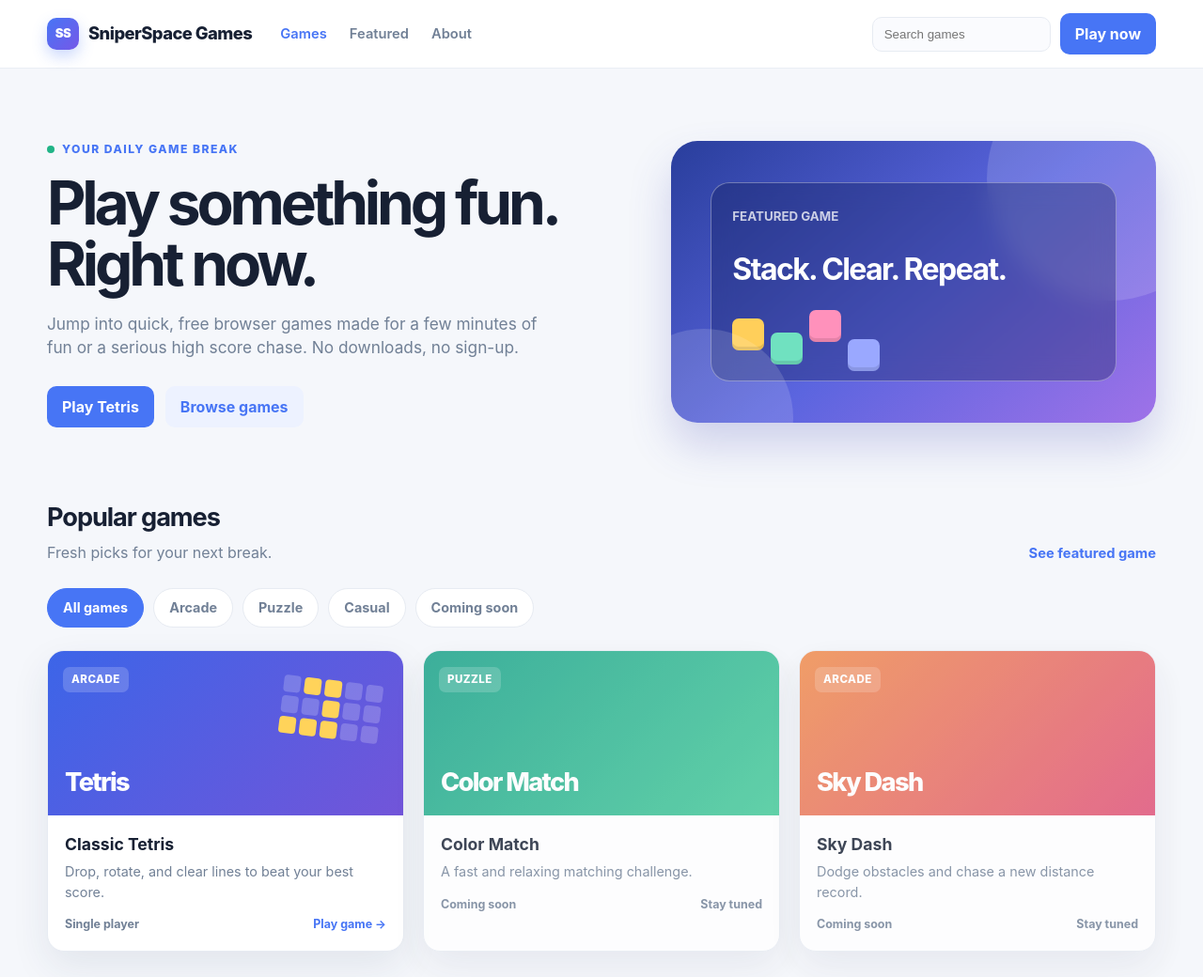
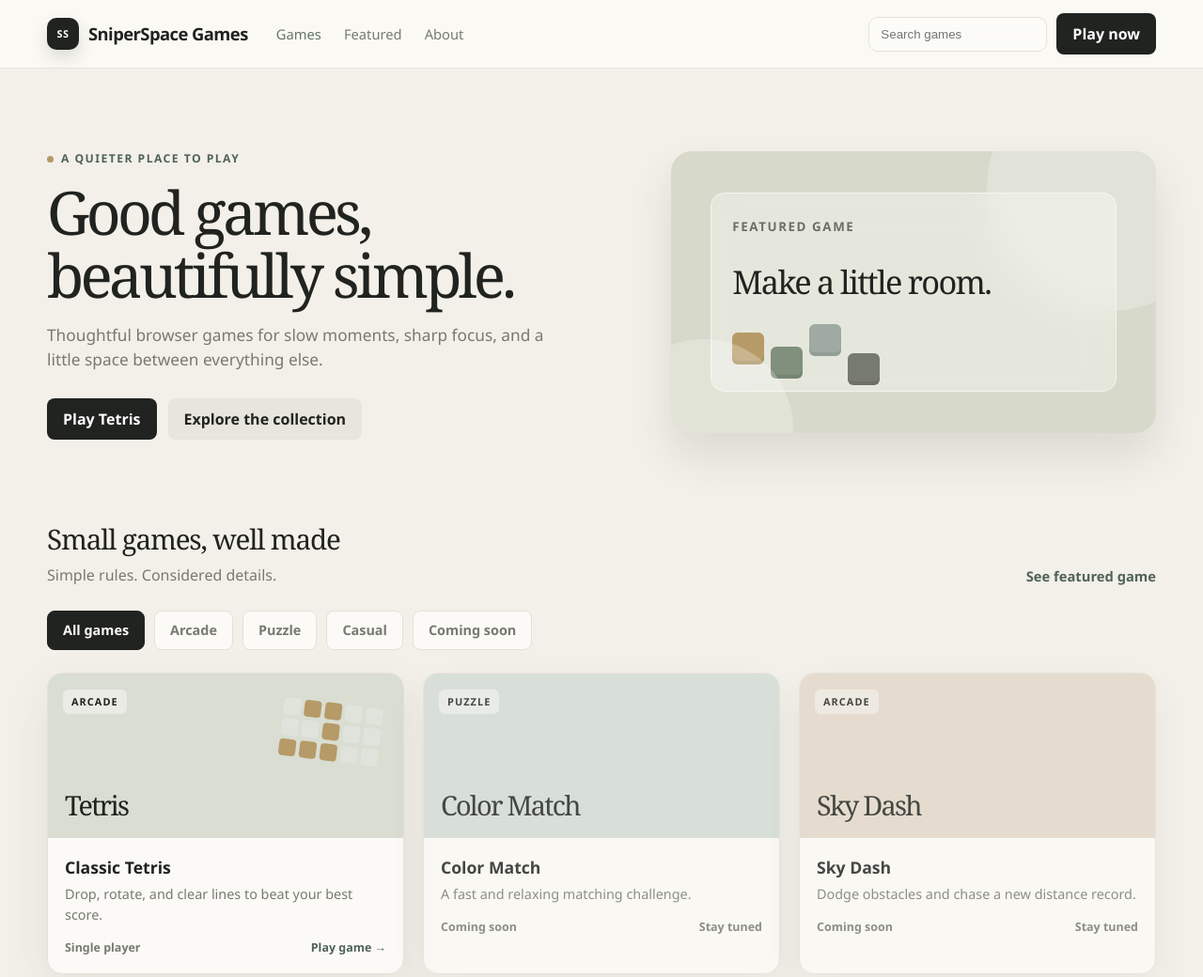
Before and after one commit to sniperspace/sniperspace.github.io, a plain HTML site: page index.html in a window 1280 px wide. Shown: the top 1040 px of the page at 94% size. Drawn offline with Linux system fonts and the light colour scheme.

Commit message:
Refine games site with premium calm theme
Co-authored-by: Copilot App <223556219+Copilot@users.noreply.github.com>

```diff
--- a/index.html
+++ b/index.html
@@ -3,22 +3,23 @@
 <head>
   <meta charset="utf-8">
   <meta name="viewport" content="width=device-width, initial-scale=1">
-  <meta name="theme-color" content="#111827">
+  <meta name="theme-color" content="#f3f0e9">
   <meta name="description" content="Play free browser games at SniperSpace Games. Start with a modern, fast Tetris experience.">
   <title>SniperSpace Games | Play free browser games</title>
   <style>
     :root {
-      --ink: #172033;
-      --muted: #718096;
-      --line: #e7ebf2;
-      --surface: #ffffff;
-      --page: #f5f7fb;
-      --blue: #4775f5;
-      --blue-dark: #3156cf;
-      --purple: #7658e8;
-      --green: #20b486;
-      --shadow: 0 16px 40px rgba(37, 52, 86, .09);
-      --radius: 18px;
+      --ink: #20231f;
+      --muted: #777a70;
+      --line: #e4e1d8;
+      --surface: #fbfaf6;
+      --page: #f3f0e9;
+      --blue: #65756a;
+      --blue-dark: #4f6257;
+      --purple: #8c806d;
+      --green: #80907d;
+      --gold: #b69a67;
+      --shadow: 0 18px 50px rgba(53, 55, 45, .08);
+      --radius: 16px;
     }
 
     * { box-sizing: border-box; }
@@ -27,7 +28,7 @@
       margin: 0;
       color: var(--ink);
       background: var(--page);
-      font: 16px/1.5 Inter, ui-sans-serif, system-ui, -apple-system, BlinkMacSystemFont, "Segoe UI", sans-serif;
+      font: 16px/1.5 "Avenir Next", Avenir, "Segoe UI", sans-serif;
     }
     button, a { font: inherit; }
     button { cursor: pointer; }
@@ -37,9 +38,9 @@
       position: sticky;
       top: 0;
       z-index: 20;
-      background: rgba(255,255,255,.92);
-      border-bottom: 1px solid rgba(231,235,242,.85);
-      backdrop-filter: blur(14px);
+      background: rgba(251,250,246,.9);
+      border-bottom: 1px solid rgba(228,225,216,.85);
+      backdrop-filter: blur(18px);
     }
     .nav {
       width: min(1180px, calc(100% - 40px));
@@ -53,7 +54,7 @@
       display: inline-flex;
       align-items: center;
       gap: 10px;
-      font-weight: 800;
+      font-weight: 700;
       font-size: 1.15rem;
       letter-spacing: -.03em;
       white-space: nowrap;
@@ -65,10 +66,11 @@
       place-items: center;
       color: white;
       border-radius: 10px;
-      background: linear-gradient(135deg, var(--blue), var(--purple));
-      box-shadow: 0 7px 16px rgba(71,117,245,.28);
-      font-size: .82rem;
-      font-weight: 900;
+      background: var(--ink);
+      box-shadow: 0 8px 18px rgba(32,35,31,.14);
+      font-size: .68rem;
+      font-weight: 800;
+      letter-spacing: .04em;
     }
     .nav-links {
       display: flex;
@@ -76,7 +78,7 @@
       gap: 24px;
       color: var(--muted);
       font-size: .92rem;
-      font-weight: 600;
+      font-weight: 500;
     }
     .nav-links a:hover, .nav-links a.active { color: var(--blue); }
     .nav-actions { margin-left: auto; display: flex; gap: 10px; align-items: center; }
@@ -86,22 +88,22 @@
       border-radius: 10px;
       padding: 10px 12px;
       color: var(--ink);
-      background: #fafbfe;
+      background: rgba(255,255,255,.35);
       outline: none;
     }
-    .search:focus { border-color: #9eb4ff; box-shadow: 0 0 0 3px #e8edff; }
+    .search:focus { border-color: var(--blue); box-shadow: 0 0 0 3px rgba(101,117,106,.12); }
 
     .button {
       border: 0;
-      border-radius: 10px;
-      padding: 10px 16px;
+      border-radius: 8px;
+      padding: 10px 17px;
       color: white;
-      background: var(--blue);
-      font-weight: 750;
+      background: var(--ink);
+      font-weight: 650;
       transition: transform .18s, background .18s, box-shadow .18s;
     }
-    .button:hover { background: var(--blue-dark); transform: translateY(-2px); box-shadow: 0 8px 18px rgba(71,117,245,.22); }
-    .button.secondary { color: var(--blue); background: #edf2ff; }
+    .button:hover { background: var(--blue-dark); transform: translateY(-2px); box-shadow: 0 8px 18px rgba(32,35,31,.16); }
+    .button.secondary { color: var(--ink); background: #e7e5dc; }
     .button.secondary:hover { color: white; background: var(--blue); }
 
     main { width: min(1180px, calc(100% - 40px)); margin: auto; }
@@ -110,26 +112,28 @@
       grid-template-columns: 1.1fr .9fr;
       gap: 34px;
       align-items: center;
-      padding: 72px 0 58px;
+      padding: 82px 0 66px;
     }
     .eyebrow {
       display: inline-flex;
       align-items: center;
       gap: 8px;
-      color: var(--blue);
+      color: var(--blue-dark);
       font-size: .76rem;
       font-weight: 800;
       letter-spacing: .12em;
       text-transform: uppercase;
     }
-    .eyebrow::before { content: ""; width: 8px; height: 8px; border-radius: 50%; background: var(--green); }
+    .eyebrow::before { content: ""; width: 7px; height: 7px; border-radius: 50%; background: var(--gold); }
     h1, h2, h3, p { margin-top: 0; }
     h1 {
       max-width: 620px;
       margin: 14px 0 18px;
-      font-size: clamp(2.4rem, 5vw, 4.5rem);
-      line-height: 1.02;
-      letter-spacing: -.065em;
+      font-family: Georgia, "Times New Roman", serif;
+      font-size: clamp(2.7rem, 5vw, 4.65rem);
+      font-weight: 500;
+      line-height: 1.04;
+      letter-spacing: -.06em;
     }
     .hero-copy { max-width: 540px; color: var(--muted); font-size: 1.08rem; }
     .hero-actions { display: flex; flex-wrap: wrap; gap: 12px; margin-top: 28px; }
@@ -137,15 +141,15 @@
       min-height: 300px;
       position: relative;
       overflow: hidden;
-      border-radius: 28px;
-      background: linear-gradient(140deg, #293e9c 0%, #5b65df 52%, #9f72e8 100%);
-      box-shadow: 0 24px 45px rgba(69,75,183,.22);
+      border-radius: 22px;
+      background: #d7d9ca;
+      box-shadow: 0 24px 45px rgba(53,55,45,.12);
     }
     .hero-art::before, .hero-art::after {
       content: "";
       position: absolute;
       border-radius: 50%;
-      background: rgba(255,255,255,.14);
+      background: rgba(255,255,255,.26);
     }
     .hero-art::before { width: 260px; height: 260px; right: -80px; top: -90px; }
     .hero-art::after { width: 190px; height: 190px; left: -60px; bottom: -90px; }
@@ -153,37 +157,37 @@
       position: absolute;
       inset: 44px 42px;
       padding: 22px;
-      border: 1px solid rgba(255,255,255,.34);
-      border-radius: 20px;
-      color: white;
-      background: rgba(15,26,78,.32);
-      backdrop-filter: blur(12px);
+      border: 1px solid rgba(255,255,255,.55);
+      border-radius: 15px;
+      color: var(--ink);
+      background: rgba(251,250,246,.42);
+      backdrop-filter: blur(16px);
     }
-    .art-window small { opacity: .75; font-weight: 700; }
-    .art-window strong { display: block; margin-top: 22px; font-size: 2rem; letter-spacing: -.05em; }
+    .art-window small { opacity: .62; font-weight: 700; letter-spacing: .12em; }
+    .art-window strong { display: block; margin-top: 22px; font-family: Georgia, serif; font-size: 2.15rem; font-weight: 500; letter-spacing: -.05em; }
     .art-blocks { display: flex; gap: 7px; margin-top: 28px; }
-    .art-block { width: 34px; height: 34px; border-radius: 7px; background: #ffcf5a; box-shadow: inset 0 -4px rgba(0,0,0,.1); }
-    .art-block:nth-child(2) { background: #70e1c0; transform: translateY(15px); }
-    .art-block:nth-child(3) { background: #ff91bb; transform: translateY(-9px); }
-    .art-block:nth-child(4) { background: #9aa8ff; transform: translateY(22px); }
+    .art-block { width: 34px; height: 34px; border-radius: 6px; background: #b69a67; box-shadow: inset 0 -4px rgba(0,0,0,.08); }
+    .art-block:nth-child(2) { background: #80907d; transform: translateY(15px); }
+    .art-block:nth-child(3) { background: #9eaaa2; transform: translateY(-9px); }
+    .art-block:nth-child(4) { background: #777a70; transform: translateY(22px); }
 
     .section { padding: 18px 0 70px; }
     .section-heading { display: flex; justify-content: space-between; align-items: end; gap: 20px; margin-bottom: 22px; }
-    .section-heading h2 { margin-bottom: 4px; font-size: 1.7rem; letter-spacing: -.04em; }
+    .section-heading h2 { margin-bottom: 4px; font-family: Georgia, serif; font-size: 1.85rem; font-weight: 500; letter-spacing: -.04em; }
     .section-heading p { margin: 0; color: var(--muted); }
-    .text-link { color: var(--blue); font-weight: 750; font-size: .92rem; }
+    .text-link { color: var(--blue-dark); font-weight: 650; font-size: .92rem; }
     .category-row { display: flex; gap: 10px; overflow-x: auto; padding: 4px 0 24px; }
     .category {
       flex: 0 0 auto;
       padding: 9px 16px;
       border: 1px solid var(--line);
-      border-radius: 999px;
+      border-radius: 8px;
       color: var(--muted);
       background: var(--surface);
-      font-weight: 700;
+      font-weight: 600;
       font-size: .9rem;
     }
-    .category.active, .category:hover { color: white; border-color: var(--blue); background: var(--blue); }
+    .category.active, .category:hover { color: var(--surface); border-color: var(--ink); background: var(--ink); }
     .game-grid { display: grid; grid-template-columns: repeat(3, 1fr); gap: 20px; }
     .game-card {
       overflow: hidden;
@@ -194,19 +198,19 @@
       transition: transform .2s, box-shadow .2s;
     }
     .game-card:hover { transform: translateY(-5px); box-shadow: 0 20px 44px rgba(37,52,86,.14); }
-    .game-thumb { position: relative; min-height: 175px; padding: 16px; color: white; background: linear-gradient(135deg, #3c65e8, #7255d9); }
-    .game-thumb.green { background: linear-gradient(135deg, #149f86, #42c997); }
-    .game-thumb.orange { background: linear-gradient(135deg, #ef8a48, #df4d75); }
-    .game-badge { display: inline-block; padding: 5px 9px; border-radius: 7px; background: rgba(255,255,255,.18); font-size: .72rem; font-weight: 800; letter-spacing: .04em; text-transform: uppercase; }
-    .thumb-title { position: absolute; left: 18px; bottom: 14px; font-size: 1.7rem; font-weight: 850; letter-spacing: -.06em; }
+    .game-thumb { position: relative; min-height: 175px; padding: 16px; color: var(--ink); background: #d9ddd2; }
+    .game-thumb.green { background: #d2dcd5; }
+    .game-thumb.orange { background: #e2d8ca; }
+    .game-badge { display: inline-block; padding: 5px 9px; border-radius: 6px; background: rgba(251,250,246,.52); font-size: .68rem; font-weight: 700; letter-spacing: .1em; text-transform: uppercase; }
+    .thumb-title { position: absolute; left: 18px; bottom: 14px; font-family: Georgia, serif; font-size: 1.8rem; font-weight: 500; letter-spacing: -.06em; }
     .mini-board { position: absolute; right: 24px; top: 31px; display: grid; grid-template-columns: repeat(5, 18px); gap: 4px; transform: rotate(7deg); }
     .mini-board span { width: 18px; height: 18px; border-radius: 4px; background: rgba(255,255,255,.2); }
-    .mini-board span.fill { background: #ffd35a; }
+    .mini-board span.fill { background: var(--gold); }
     .card-body { padding: 18px; }
     .card-body h3 { margin-bottom: 5px; font-size: 1.1rem; }
     .card-body p { margin-bottom: 15px; color: var(--muted); font-size: .9rem; }
     .card-meta { display: flex; justify-content: space-between; align-items: center; color: var(--muted); font-size: .78rem; font-weight: 700; }
-    .play-link { color: var(--blue); }
+    .play-link { color: var(--blue-dark); }
     .coming-soon { opacity: .82; }
 
     #play { scroll-margin-top: 100px; }
@@ -221,30 +225,30 @@
       background: var(--surface);
       box-shadow: var(--shadow);
     }
-    .game-section h2 { margin: 0 0 5px; font-size: 1.8rem; letter-spacing: -.04em; }
+    .game-section h2 { margin: 0 0 5px; font-family: Georgia, serif; font-size: 2rem; font-weight: 500; letter-spacing: -.04em; }
     .game-section > div > p { margin-bottom: 20px; color: var(--muted); }
     .game-layout { display: flex; flex-wrap: wrap; align-items: flex-start; gap: 20px; }
-    .board-wrap { position: relative; padding: 10px; border-radius: 14px; background: #111827; box-shadow: inset 0 0 0 1px #34415d; }
-    #tetris { display: block; width: min(300px, 72vw); height: auto; border-radius: 6px; background: #1c2639; }
+    .board-wrap { position: relative; padding: 10px; border-radius: 13px; background: #2e342f; box-shadow: inset 0 0 0 1px #576057, 0 10px 24px rgba(32,35,31,.13); }
+    #tetris { display: block; width: min(300px, 72vw); height: auto; border-radius: 5px; background: #343c36; }
     .pause-overlay {
       position: absolute; inset: 10px; display: none; place-items: center;
       border-radius: 6px; color: white; background: rgba(17,24,39,.72); font-weight: 800; font-size: 1.3rem;
     }
     .pause-overlay.visible { display: grid; }
     .game-stats { width: 168px; display: grid; gap: 10px; }
-    .stat { padding: 13px 15px; border-radius: 12px; background: #f5f7fb; }
+    .stat { padding: 13px 15px; border-radius: 10px; background: #f1efe8; }
     .stat span { display: block; color: var(--muted); font-size: .73rem; font-weight: 750; text-transform: uppercase; letter-spacing: .05em; }
     .stat strong { display: block; margin-top: 2px; font-size: 1.3rem; }
     .controls { display: flex; gap: 8px; margin-top: 4px; }
     .controls .button { flex: 1; padding: 9px; }
     .keys { margin: 18px 0 0; color: var(--muted); font-size: .78rem; }
-    .side-panel { padding: 20px; border-radius: 16px; background: #f6f8fc; }
+    .side-panel { padding: 20px; border-radius: 14px; background: #efede5; }
     .side-panel h3 { margin-bottom: 10px; font-size: 1rem; }
     .side-panel p { margin-bottom: 13px; color: var(--muted); font-size: .86rem; }
     .feature-list { display: grid; gap: 10px; margin: 0; padding: 0; list-style: none; color: var(--muted); font-size: .84rem; }
-    .feature-list li::before { content: "✓"; margin-right: 8px; color: var(--green); font-weight: 900; }
+    .feature-list li::before { content: "✓"; margin-right: 8px; color: var(--blue-dark); font-weight: 900; }
 
-    footer { margin-top: 35px; border-top: 1px solid var(--line); background: white; }
+    footer { margin-top: 35px; border-top: 1px solid var(--line); background: var(--surface); }
     .footer-inner { width: min(1180px, calc(100% - 40px)); margin: auto; padding: 28px 0; display: flex; justify-content: space-between; color: var(--muted); font-size: .85rem; }
 
     @media (max-width: 800px) {
@@ -297,18 +301,18 @@
   <main>
     <section class="hero">
       <div>
-        <span class="eyebrow">Your daily game break</span>
-        <h1>Play something fun. Right now.</h1>
-        <p class="hero-copy">Jump into quick, free browser games made for a few minutes of fun or a serious high score chase. No downloads, no sign-up.</p>
+        <span class="eyebrow">A quieter place to play</span>
+        <h1>Good games, beautifully simple.</h1>
+        <p class="hero-copy">Thoughtful browser games for slow moments, sharp focus, and a little space between everything else.</p>
         <div class="hero-actions">
           <a class="button" href="#play">Play Tetris</a>
-          <a class="button secondary" href="#games">Browse games</a>
+          <a class="button secondary" href="#games">Explore the collection</a>
         </div>
       </div>
       <div class="hero-art" aria-hidden="true">
         <div class="art-window">
           <small>FEATURED GAME</small>
-          <strong>Stack. Clear. Repeat.</strong>
+          <strong>Make a little room.</strong>
           <div class="art-blocks">
             <span class="art-block"></span><span class="art-block"></span><span class="art-block"></span><span class="art-block"></span>
           </div>
@@ -318,7 +322,7 @@
 
     <section class="section" id="games">
       <div class="section-heading">
-        <div><h2>Popular games</h2><p>Fresh picks for your next break.</p></div>
+        <div><h2>Small games, well made</h2><p>Simple rules. Considered details.</p></div>
         <a class="text-link" href="#play">See featured game</a>
       </div>
       <div class="category-row" aria-label="Game categories">
@@ -358,12 +362,12 @@
 
     <section class="section" id="play">
       <div class="section-heading">
-        <div><h2>Featured game</h2><p>Classic rules, modern high-score chase.</p></div>
+        <div><h2>Featured game</h2><p>A familiar ritual with a calmer rhythm.</p></div>
       </div>
       <div class="game-section">
         <div>
           <h2>Classic Tetris</h2>
-          <p>Use the keyboard or the on-screen controls. Clear four lines at once for a Tetris.</p>
+          <p>Use the keyboard or on-screen controls. Clear four lines at once and settle into the flow.</p>
           <div class="game-layout">
             <div class="board-wrap">
               <canvas id="tetris" width="240" height="480" aria-label="Tetris game board"></canvas>
@@ -403,7 +407,7 @@
       const COLS = 10;
       const ROWS = 20;
       const BLOCK = 24;
-      const colors = [null, "#4f7cff", "#f6c453", "#b879ff", "#53d6a5", "#ff708f", "#5fc4ee", "#ff965e"];
+      const colors = [null, "#7f9082", "#b69a67", "#8c806d", "#9eaaa2", "#9b817b", "#7c9697", "#a57d62"];
       const shapes = [
         [[1, 1, 1, 1]],
         [[2, 2], [2, 2]],
@@ -512,11 +516,11 @@
         ctx.fillRect(x * BLOCK + 3, y * BLOCK + 3, BLOCK - 7, 4);
       }
       function draw() {
-        ctx.fillStyle = "#1c2639";
+        ctx.fillStyle = "#343c36";
         ctx.fillRect(0, 0, canvas.width, canvas.height);
         board.forEach((row, y) => row.forEach((value, x) => value && drawCell(x, y, value)));
         piece.matrix.forEach((row, y) => row.forEach((value, x) => value && drawCell(piece.x + x, piece.y + y, value)));
-        ctx.strokeStyle = "rgba(255,255,255,.035)";
+        ctx.strokeStyle = "rgba(240,238,229,.045)";
         for (let x = 0; x <= COLS; x++) { ctx.beginPath(); ctx.moveTo(x * BLOCK, 0); ctx.lineTo(x * BLOCK, canvas.height); ctx.stroke(); }
         for (let y = 0; y <= ROWS; y++) { ctx.beginPath(); ctx.moveTo(0, y * BLOCK); ctx.lineTo(canvas.width, y * BLOCK); ctx.stroke(); }
       }
```
